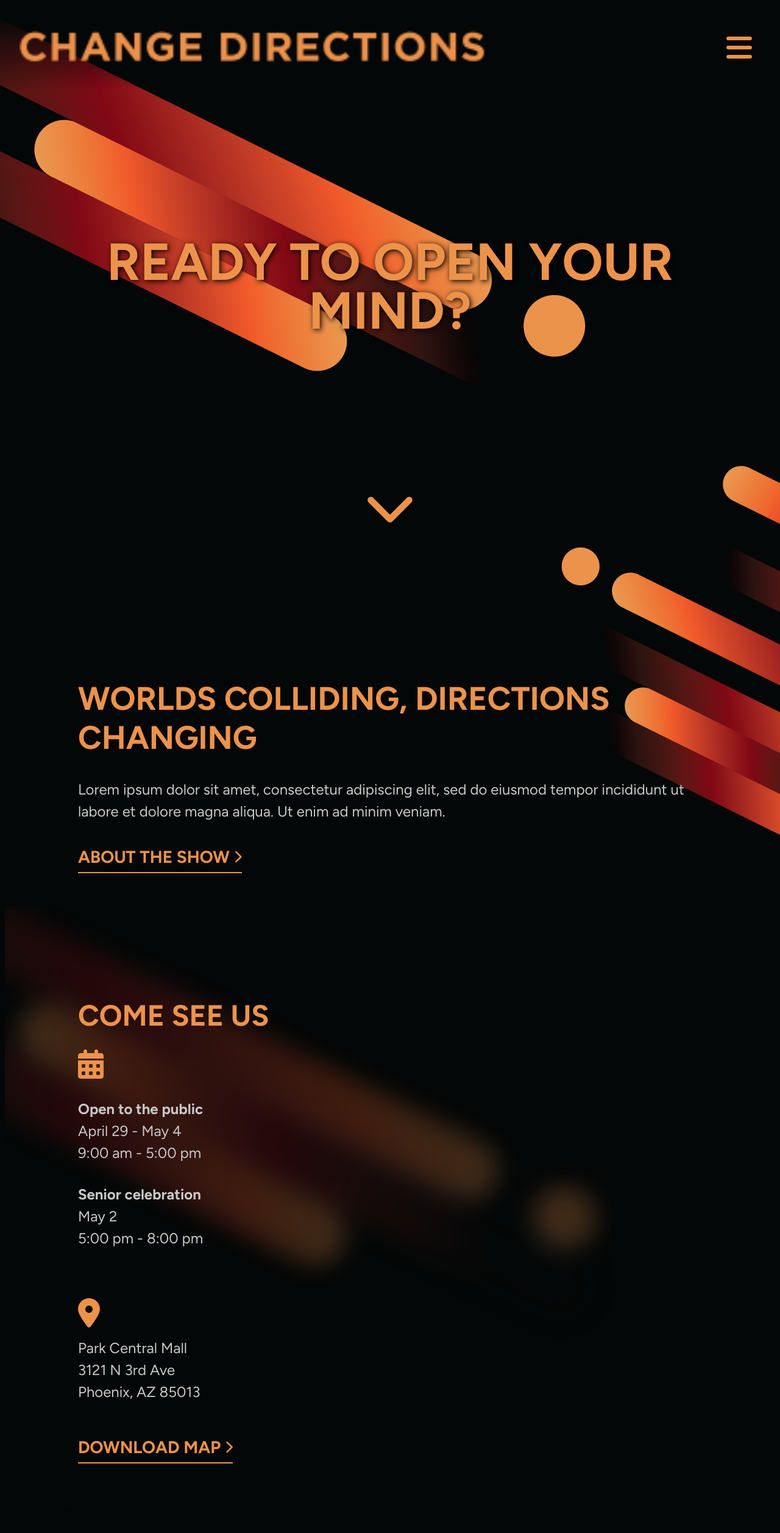
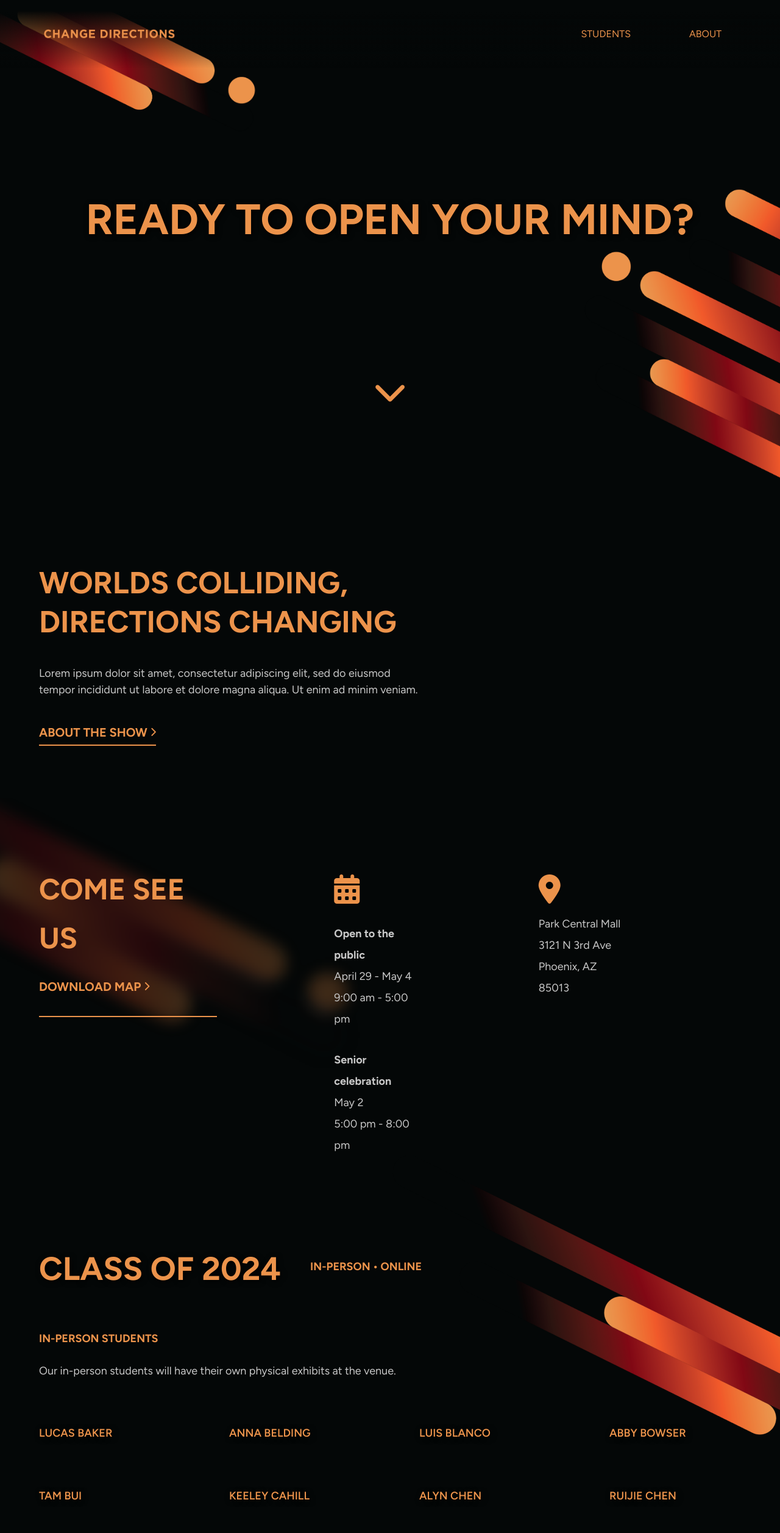
Before and after one commit to avalondays/senior-show, a plain HTML site: page index.html in a window 1280 px wide. Shown: the top 2514 px of the page at 61% size. Drawn offline with nearby package versions, Linux system fonts and the light colour scheme.

Commit message:
format desktop

```diff
--- a/css/styles.css
+++ b/css/styles.css
@@ -7,7 +7,8 @@ html {
 
 body {
     font-family: "Figtree", 'Helvetica', sans-serif;
-    background-color: #040707
+    background-color: #040707;
+    overflow-x: hidden;
 }
 
 h1,
@@ -71,13 +72,13 @@ a {
     width: 100%;
     transition: .3s all;
     align-items: center;
-    background: rgb(4,7,7);
-background: linear-gradient(180deg, rgba(4,7,7,1) 16%, rgba(34,11,11,0) 100%);
+    background: rgb(4, 7, 7);
+    background: linear-gradient(180deg, rgba(4, 7, 7, 1) 16%, rgba(34, 11, 11, 0) 100%);
 }
 
 .logo {
     z-index: 0;
-    min-width: 60vw;
+    width: 60vw;
 }
 
 nav {
@@ -103,11 +104,6 @@ nav {
     }
 }
 
-.button-header {
-    padding: .5rem 1.5rem;
-    background-color: #E24444;
-    border-radius: 2rem;
-}
 
 .menu-button {
     background-color: rgba(243, 232, 226, 0);
@@ -235,7 +231,8 @@ main {
 
     li a {
         font-size: 24px;
-        font-weight:600;
+        font-weight: 600;
+        text-shadow: 2px 2px 10px #000000;
     }
 
     .longname {
@@ -266,6 +263,7 @@ img {
         padding-right: 1rem;
     }
 }
+
 /* --------- FOOTER END -------- */
 /* --------- ORANGE BACKGROUND GRAPHICS -------- */
 
@@ -276,7 +274,7 @@ img {
 
 .graphic-home-1 {
     position: absolute;
-top:-40px;
+    top: -40px;
     left: -10px;
     max-width: 80vw;
 
@@ -284,33 +282,280 @@ max-width: 80vw;
 
 .graphic-home-2 {
     position: absolute;
-    top:750px;
-    right:-50px;
+    top: 750px;
+    right: -50px;
     max-width: 90vw;
 
 }
 
 .graphic-home-3 {
     position: absolute;
-    right:120px;
-    top:-60px;
+    right: 120px;
+    top: -60px;
     width: 100vw;
 
 }
 
 .graphic-home-4 {
     position: absolute;
-    right:-130px;
-    top:-60px;
+    right: -130px;
+    top: -60px;
     min-width: 100vw;
 
 }
 
 .graphic-home-5 {
     position: absolute;
-    left:-100px;
-    bottom:-60px;
+    left: -100px;
+    bottom: -60px;
 
 }
 
 /* --------- ORANGE BACKGROUND GRAPHICS END -------- */
+
+/******************** DESKTOP STYLES ********************/
+
+@media screen and (min-width: 900px) {
+
+    p {
+        font-size: 18px;
+    }
+
+    h3 a {
+        font-size: 20px;
+    }
+
+
+
+    /* --------- DESKTOP NAV -------- */
+
+    .mobile-nav {
+        display: none;
+    }
+
+    .desktop-nav {
+        display: flex;
+        justify-content: space-between;
+        align-items: center;
+        padding: 1rem 2rem;
+        background: rgb(4, 7, 7);
+        background: linear-gradient(180deg, rgba(4, 7, 7, 1) 16%, rgba(34, 11, 11, 0) 100%);
+
+        position: fixed;
+        width: 100vw;
+        z-index: 1;
+
+        .logo {
+            max-width: 20vw;
+            padding-left: 2.5rem;
+        }
+
+        ul {
+            display: flex;
+            gap: 6rem;
+            padding-right: 4rem;
+            align-items: center;
+        }
+
+        a {
+            transition: all .3s ease-out;
+            font-size: 16px;
+        }
+
+        a:hover {
+            transition: all .3s ease-out;
+            color: #830a15;
+        }
+    }
+
+    /* --------- DESKTOP NAV END -------- */
+
+    main {
+        padding: 0rem 5vw;
+    }
+
+    /* --------- HERO AREA -------- */
+
+    .hero {
+
+        h1 {
+            font-size: 70px;
+            padding: 40vh 4rem 25vh 4rem;
+        }
+
+        i {
+            transform: scale(65%);
+        }
+
+    }
+
+    /* --------- HERO AREA END -------- */
+    /* --------- INTRO -------- */
+
+    .intro {
+
+        h2 {
+            width: 50vw;
+            font-size: 50px;
+        }
+
+        p {
+            width: 50vw;
+        }
+
+    }
+
+    /* --------- INTRO END -------- */
+    /* --------- LOCATION -------- */
+
+    /* Hidden on desktop */
+    .mobile-map {
+        display: none;
+    }
+
+    .location {
+
+        .desktop-map {
+            display: block;
+
+        }
+
+        .location-body-address {
+            padding: 0rem;
+        }
+
+
+        .location-body {
+            display: flex;
+            gap: 12rem;
+        }
+
+        p {
+            line-height: 35px;
+        }
+    }
+
+    /* --------- LOCATION END -------- */
+    /* --------- STUDENTS -------- */
+
+    .students {
+
+        h3,
+        p,
+        li a,
+        .longname {
+            font-size: 18px;
+            transition: .3s all;
+        }
+
+        li a:hover {
+            color: #830a15;
+            transition: .2s all;
+        }
+
+        padding: 3rem 0rem 3rem 0rem;
+
+        .students-heading {
+            display: flex;
+            flex-wrap: wrap;
+            gap: 3rem;
+
+            p,
+            b {
+                font-size: 18px;
+                padding: 1.5rem 0rem 4rem 0rem;
+            }
+
+        }
+
+        .students-o {
+            padding: 3rem 0rem;
+        }
+
+        ul {
+            display: grid;
+            grid-template-columns: 1fr 1fr 1fr 1fr;
+            column-gap: 6rem;
+        }
+
+    }
+
+    /* --------- STUDENTS END -------- */
+    /* --------- FOOTER -------- */
+
+    footer {
+
+        padding: 2.5rem 5vw 2.5rem 5vw;
+
+        .footer-body {
+            display: flex;
+            align-items: center;
+            justify-content: space-between;
+        }
+
+        p {
+            font-size: 14px;
+            color: #EC934B;
+        }
+
+        .logo {
+            max-width: 15vw;
+            margin-right: 4rem;
+        }
+
+        i {
+            padding-right: 1rem;
+            transform: scale(60%);
+        }
+    }
+
+    /* --------- FOOTER END -------- */
+
+    /* --------- ORANGE BACKGROUND GRAPHICS -------- */
+
+.line-graphics {
+    z-index: -1;
+    padding: 0rem !important;
+}
+
+.graphic-home-1 {
+    position: absolute;
+    top: -100px;
+    left: 0px;
+    max-width: 33vw;
+
+}
+
+.graphic-home-2 {
+    position: absolute;
+    top: 300px;
+    right: -20px;
+    max-width: 40vw;
+
+}
+
+.graphic-home-3 {
+    position: absolute;
+    left: -100px;
+    top: -30px;
+    width: 50vw;
+
+}
+
+.graphic-home-4 {
+    position: absolute;
+    right: -120px;
+    top: -120px;
+    min-width: 50vw;
+
+}
+
+.graphic-home-5 {
+    position: absolute;
+    left: -100px;
+    bottom: -100px;
+
+}
+
+/* --------- ORANGE BACKGROUND GRAPHICS END -------- */
+}
```
Also changed, not shown: index.html (+0 -1 lines). Lines whose indentation alone changed are shown as unchanged.
